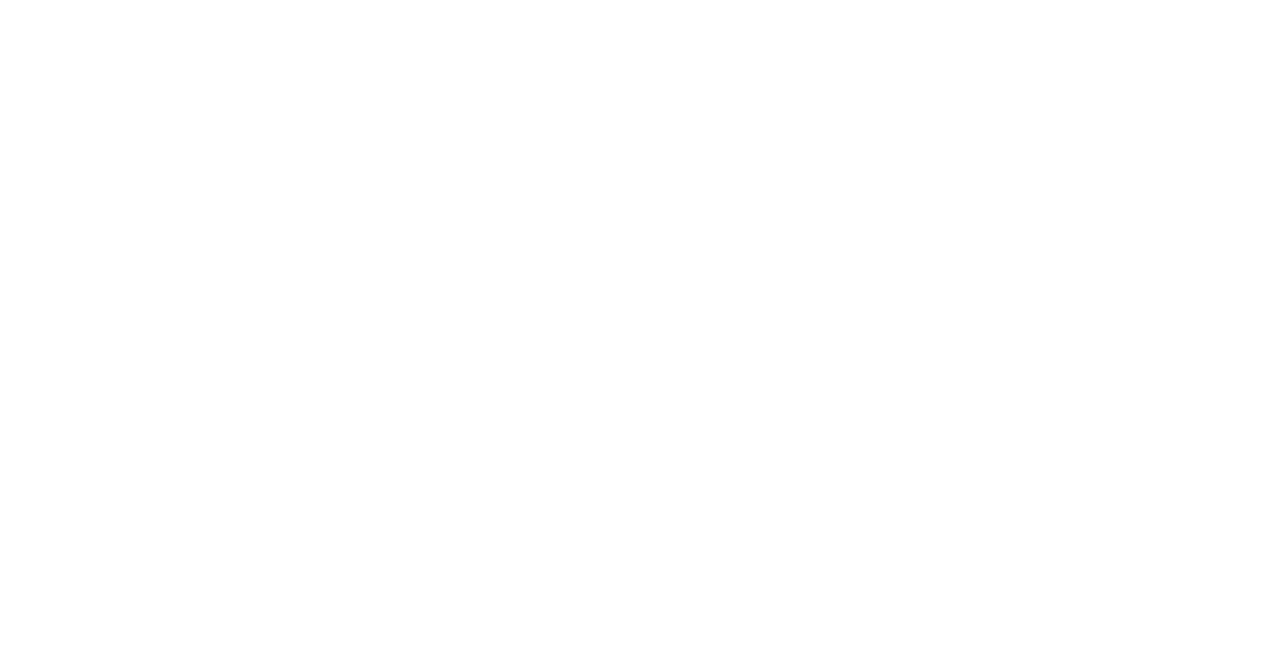
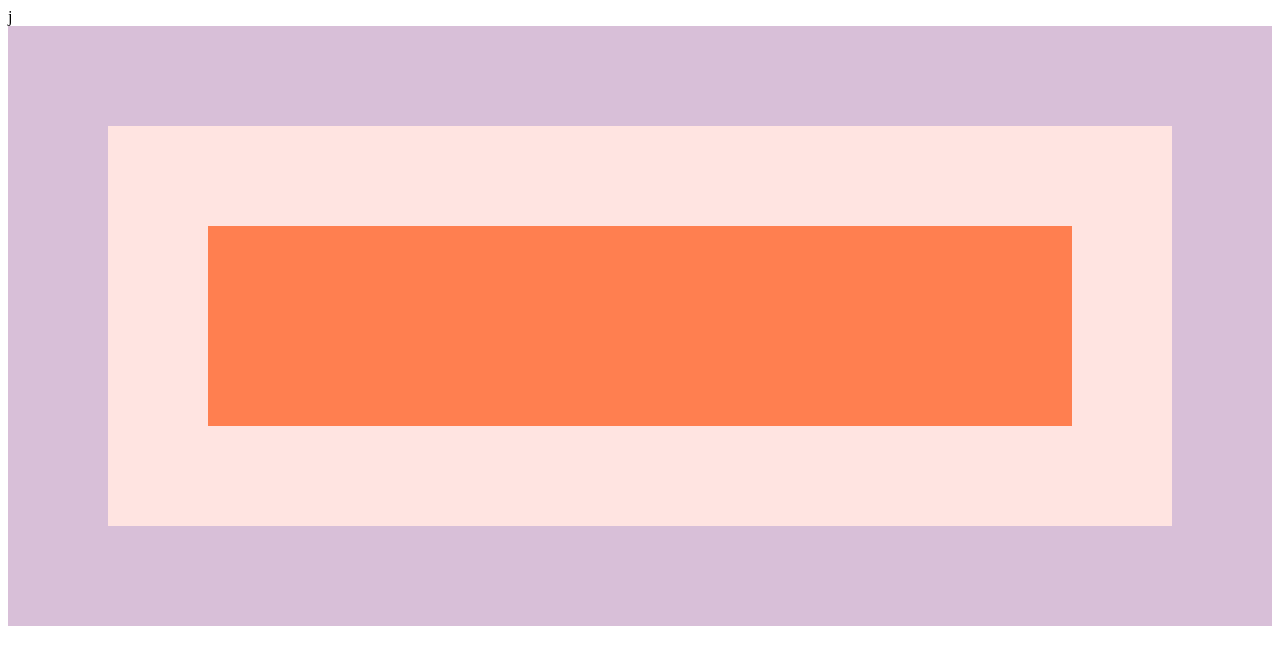
Before and after one commit to argenis0409/JS-capture, a plain HTML site: page index.html in a window 1280 px wide. Drawn offline with Linux system fonts and the light colour scheme.

Commit message:
modified the index.html file

```diff
--- a/index.html
+++ b/index.html
@@ -1,10 +1,40 @@
 <!DOCTYPE html>
 <html lang="en">
 <head>
-    <meta charset="UTF-8">
+    <meta charset="UTF-8">j
     <title>Understanding JavaScript's Capture</title>
 </head>
-<body>
+<body class="bod">
+
+    <div class="one">
+        <div class="two">
+          <div class="three">
+          </div>
+        </div>
+      </div>
+
+    <style>
+      html {
+        box-sizing: border-box;
+      }
+
+      *, *:before, *:after {
+        box-sizing: inherit;
+      }
+      div {
+        width: 100%;
+        padding: 100px;
+      }
+      .one {
+        background: thistle;
+      }
+      .two {
+        background: mistyrose;
+      }
+      .three {
+        background: coral;
+      }
+    </style>
 
 </body>
 </html>
```
